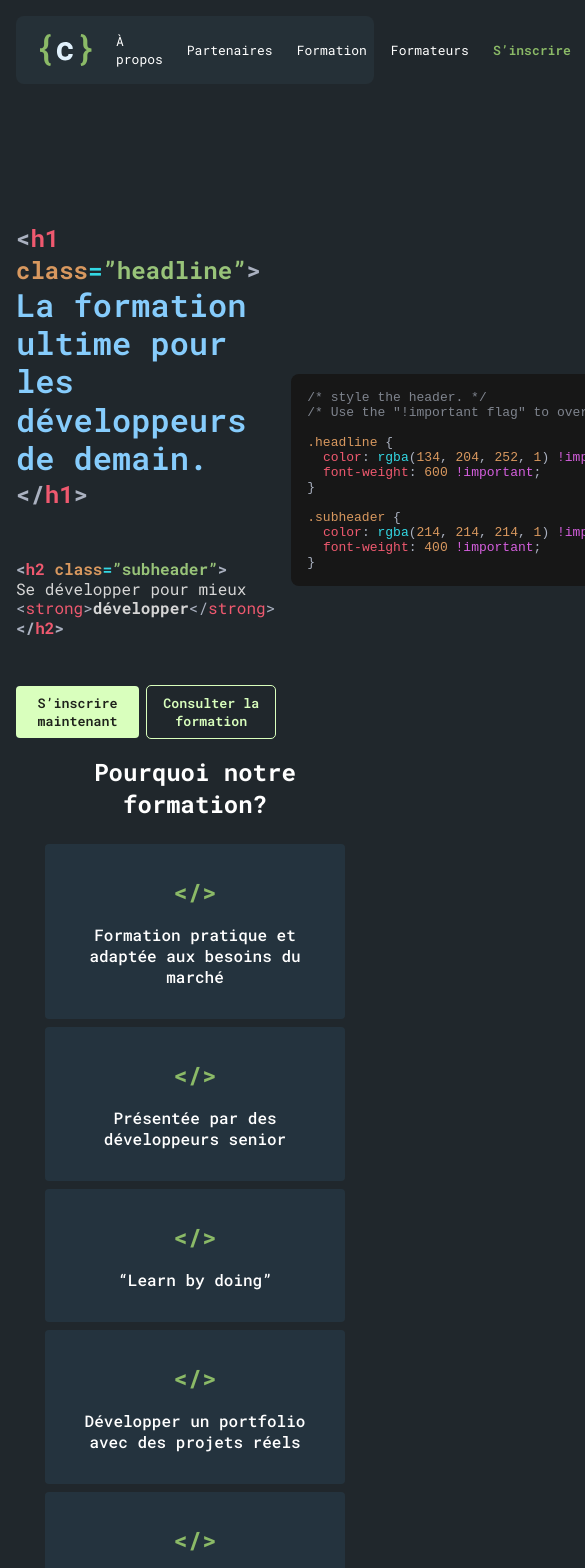
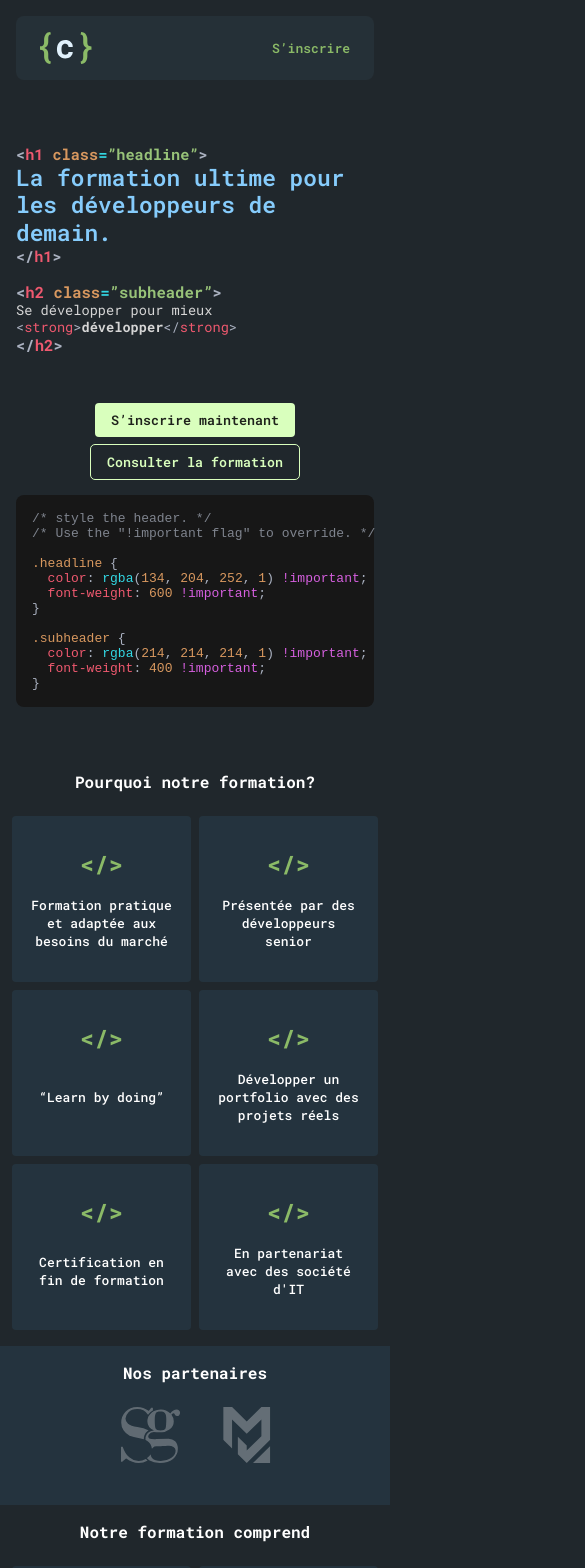
Before and after one commit to mehdijai/coders.ma, a Next.js app: page / in a window 390 px wide. Shown: the top 1568 px of the page, 585 px wide, since content can reach past the window. Built offline with nearby package versions, Linux system fonts and the light colour scheme.

Commit message:
Responsive UI

```diff
--- a/next.config.mjs
+++ b/next.config.mjs
@@ -4,7 +4,7 @@ const nextConfig = {
   images: { unoptimized: true },
   sassOptions: {
     additionalData: `
-      @import "@/styles/colors.scss", "@/styles/vars.scss";
+      @import "@/styles/colors.scss", "@/styles/vars.scss", "@/styles/mixins/responsive.mixin.scss", "@/styles/components.scss";
     `,
   },
 };
--- /dev/null
+++ b/styles/components.scss
@@ -0,0 +1,25 @@
+.section-base {
+  display: flex;
+  flex-direction: column;
+  gap: $space-x3;
+  align-items: center;
+  padding: $space-x4 $space-x3;
+  height: 100vh;
+  justify-content: center;
+  @include onTablet {
+    height: unset;
+  }
+  @include onMobileLg {
+    padding: $space-x2 $space-x2;
+  }
+  h3 {
+    text-align: center;
+    color: $neutral-white;
+    font-size: $space-x3;
+    font-weight: 700;
+
+    @include onMobileLg {
+      font-size: $space-x2;
+    }
+  }
+}
--- a/styles/form.scss
+++ b/styles/form.scss
@@ -2,6 +2,12 @@
   display: grid;
   grid-template-columns: repeat(2, 250px);
   gap: $space-x2;
+  @include onMobileLg {
+    gap: $space-x3;
+    display: flex;
+    flex-direction: column;
+    width: 100%;
+  }
   fieldset {
     display: flex;
     flex-direction: column;
--- /dev/null
+++ b/styles/mixins/responsive.mixin.scss
@@ -0,0 +1,23 @@
+$breakpoint-desktop: 1200px;
+$breakpoint-tablet: 992px;
+$breakpoint-mobile-lg: 768px;
+$breakpoint-mobile-sm: 576px;
+
+// Mixin for media queries
+@mixin onTablet {
+  @media (max-width: #{$breakpoint-tablet}) {
+    @content;
+  }
+}
+
+@mixin onMobileLg {
+  @media (max-width: #{$breakpoint-mobile-lg}) {
+    @content;
+  }
+}
+
+@mixin onMobileSm {
+  @media (max-width: #{$breakpoint-mobile-sm}) {
+    @content;
+  }
+}
--- a/styles/modules/section.contact.module.scss
+++ b/styles/modules/section.contact.module.scss
@@ -1,27 +1,29 @@
 .contact-section {
-  padding: $space-x3 $space-x4;
+  @extend .section-base;
+  padding: $space-x4 $space-x3;
   margin-top: $space-x5;
-  display: flex;
-  flex-direction: column;
   gap: $space-x6;
-  justify-content: center;
-  align-items: center;
 
+  @include onMobileLg {
+    margin-top: 0;
+  }
   h3 {
-    text-align: center;
-    color: $neutral-white;
     font-size: $space-x2;
-    font-weight: 700;
     max-width: 60%;
-  }
 
-  .contact-form {
+    @include onMobileLg {
+      max-width: unset;
+    }
   }
 
   .contact_or-tag {
     font-weight: 700;
     font-size: $space-x2;
     margin: $space-x2 0;
+
+    @include onMobileLg {
+      margin: 0;
+    }
   }
 
   .contacts_info,
@@ -30,6 +32,10 @@
     align-items: center;
     justify-content: center;
     gap: $space-x4;
+
+    @include onMobileLg {
+      flex-wrap: wrap;
+    }
   }
 
   .contacts_social-media {
--- a/styles/modules/section.features.module.scss
+++ b/styles/modules/section.features.module.scss
@@ -1,22 +1,15 @@
 .features-section {
-  display: flex;
-  flex-direction: column;
-  gap: $space-x3;
-  align-items: center;
-  padding: $space-x4 $space-x3;
-  height: 100vh;
-  justify-content: center;
-  h3 {
-    text-align: center;
-    color: $neutral-white;
-    font-size: $space-x3;
-    font-weight: 700;
-  }
+  @extend .section-base;
   .features-list {
     display: flex;
     justify-content: center;
     gap: $space-base;
     flex-wrap: wrap;
+
+    @include onMobileLg {
+      display: grid;
+      grid-template-columns: 50% 50%;
+    }
 
     .features-card {
       background-color: $primary-500_50;
@@ -30,6 +23,13 @@
       transition: background 0.3s, outline 0.3s;
       transition-timing-function: ease-in;
       outline: 1px solid transparent;
+
+      @include onTablet {
+        width: 200px;
+      }
+      @include onMobileLg {
+        width: 100%;
+      }
 
       user-select: none;
       &:hover {
@@ -47,6 +47,9 @@
         color: $neutral-white;
         font-weight: 500;
         font-size: $space-x2;
+        @include onTablet {
+          font-size: 1em;
+        }
       }
     }
   }
--- a/styles/modules/section.hero.module.scss
+++ b/styles/modules/section.hero.module.scss
@@ -3,23 +3,40 @@
   padding: $space-x4 $space-x2;
   align-items: center;
   height: 90vh;
+  @include onTablet {
+    align-items: stretch;
+    height: unset;
+    padding: $space-x6 $space-x2;
+    flex-direction: column;
+    gap: $space-x2;
+  }
   .description-side {
     flex: 1;
     display: flex;
     flex-direction: column;
     justify-content: center;
     gap: $space-x6;
+    @include onTablet {
+      gap: $space-x2;
+      flex: unset;
+    }
     .headline {
       & > span {
         display: block;
         &.tag {
           font-size: $space-x3;
+          @include onTablet {
+            font-size: 1em;
+          }
         }
         &:not(.tag) {
           font-size: $space-x4;
           color: $primary-200;
           line-height: 1.2;
           font-weight: 600;
+          @include onTablet {
+            font-size: 1.5em;
+          }
         }
       }
     }
@@ -28,12 +45,18 @@
         display: block;
         &.tag {
           font-size: $space-x2;
+          @include onTablet {
+            font-size: 0.8em;
+          }
         }
         &:not(.tag) {
           font-size: $space-x2;
           color: $neutral-100;
           line-height: 1.2;
           font-weight: 400;
+          @include onTablet {
+            font-size: 0.7em;
+          }
         }
       }
     }
@@ -42,9 +65,22 @@
       display: flex;
       align-items: center;
       gap: $space-base;
+      @include onTablet {
+        margin-top: $space-x4;
+      }
+      @include onMobileLg {
+        flex-direction: column;
+      }
     }
   }
   .editor-side {
     flex: 0.8;
+    @include onTablet {
+      flex: unset;
+
+      & > div {
+        padding: 0;
+      }
+    }
   }
 }
--- a/styles/modules/section.instructors.module.scss
+++ b/styles/modules/section.instructors.module.scss
@@ -1,24 +1,17 @@
 $card-width: 420px;
+$card-width_sm: 320px;
 .instructors-section {
-  padding: $space-x3 $space-x4;
-  margin-top: $space-x5;
-  display: flex;
-  flex-direction: column;
-  gap: $space-x6;
-  justify-content: center;
-  align-items: center;
-
-  h3 {
-    text-align: center;
-    color: $neutral-white;
-    font-size: $space-x3;
-    font-weight: 700;
-  }
+  @extend .section-base;
 
   .instructors-list {
     display: flex;
     justify-content: center;
     gap: $space-x5;
+
+    @include onTablet {
+      gap: $space-x3;
+      flex-wrap: wrap;
+    }
 
     .instructors-card {
       background-color: $primary-500_50;
@@ -28,6 +21,9 @@ $card-width: 420px;
       padding: $space-x3 $space-x2;
       border-radius: $space-x2;
       width: $card-width;
+      @include onTablet {
+        width: $card-width_sm;
+      }
       header {
         display: flex;
         align-items: center;
@@ -76,6 +72,10 @@ $card-width: 420px;
     justify-content: center;
     align-items: center;
 
+    @include onMobileLg {
+      flex-wrap: wrap;
+    }
+
     div {
       transition: 0.2s ease-in-out;
       cursor: pointer;
--- a/styles/modules/section.partners.module.scss
+++ b/styles/modules/section.partners.module.scss
@@ -1,18 +1,7 @@
 .partners-section {
-  display: flex;
-  flex-direction: column;
-  gap: $space-x5;
-  align-items: center;
-  padding: $space-x3 $space-x4;
-  justify-content: center;
+  @extend .section-base;
   background-color: $primary-500_50;
-  margin-top: $space-x3;
-  h3 {
-    text-align: center;
-    color: $neutral-white;
-    font-size: $space-x3;
-    font-weight: 700;
-  }
+
   .partners-list {
     display: flex;
     justify-content: center;
--- a/styles/modules/top-nav.module.scss
+++ b/styles/modules/top-nav.module.scss
@@ -10,6 +10,11 @@
     gap: $space-x3;
 
     li {
+      @include onMobileLg {
+        &:not(:first-child, :last-child) {
+          display: none;
+        }
+      }
       a {
         display: block;
         img {
--- a/views/ContactSection.tsx
+++ b/views/ContactSection.tsx
@@ -16,9 +16,7 @@ export default function ContactSection() {
         développeur web !
       </h3>
 
-      <div className={contactSectionStyle["contact-form"]}>
-        <ContactForm />
-      </div>
+      <ContactForm />
 
       <span
         className={cn(
```
